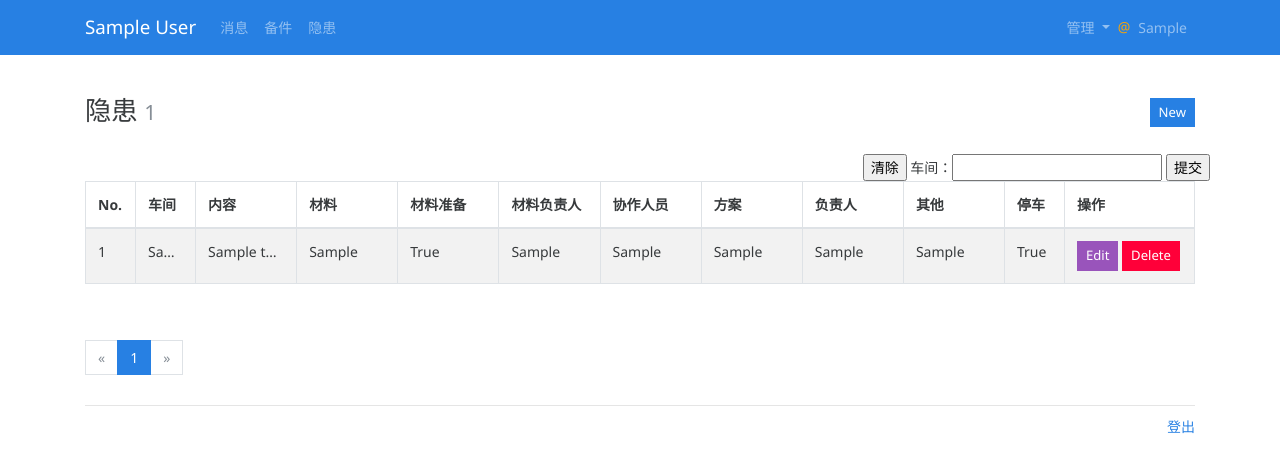
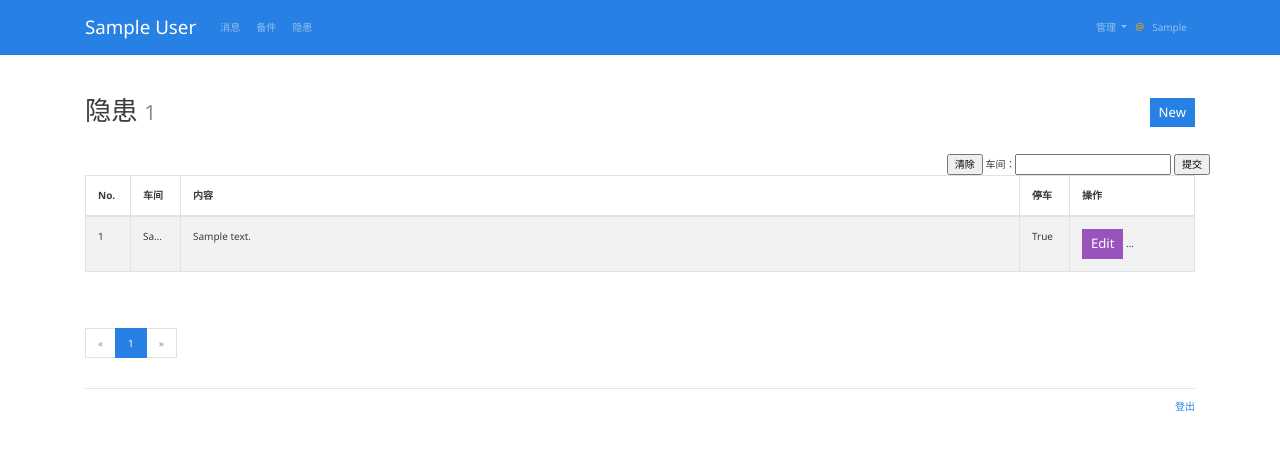
Before and after one commit to beatyourface/my, a Flask app: page /hazard/hazard/manage in a window 1280 px wide. Shown: the top 473 px of the page. Run offline with Flask 3, Linux system fonts and the light colour scheme; a user stored in the database is signed in; tables that the repository leaves empty hold one stand-in row (values such as "Sample post"); parts of the project's set-up code (start-up, migrations or seed data) failed here and were passed over; some libraries are stand-ins or nearby versions.

Commit message:
four commit

```diff
--- a/hyyb/__init__.py
+++ b/hyyb/__init__.py
@@ -266,3 +266,7 @@ def register_request_handlers(app):
                     % (q.duration, q.context, q.statement)
                 )
         return response
+
+app = create_app('production')
+if __name__ == "__main__":
+        app.run()
--- a/hyyb/blueprints/spare.py
+++ b/hyyb/blueprints/spare.py
@@ -126,7 +126,7 @@ def spare_manage():
     seek_form.designation1.data = seek.designation1
     pagination = Spare.query.order_by(Spare.departmentp_id.asc()).\
         filter(Spare.designation.like('%' + desgination1 + '%')).paginate(
-        page=page, per_page=current_app.config['HYYB_SPARE_PER_PAGE'])
+        page=page, per_page=current_app.config['HYYB_SPARE_MANAGE_PER_PAGE'])
     spares = pagination.items
 
     if not spares:
--- a/hyyb/settings.py
+++ b/hyyb/settings.py
@@ -98,8 +98,8 @@ class TestingConfig(BaseConfig):
 
 
 class ProductionConfig(BaseConfig):
-    SQLALCHEMY_DATABASE_URI = os.getenv('DATABASE_URL', prefix + os.path.join(basedir, 'data.db'))
-
+    #SQLALCHEMY_DATABASE_URI = os.getenv('DATABASE_URL', prefix + os.path.join(basedir, 'data.db'))
+    SQLALCHEMY_DATABASE_URI = f'mysql+pymysql://{user}:{pwd}@{host}:3306/{dbn}?charset=utf8mb4'
 
 config = {
     'development': DevelopmentConfig,
--- a/hyyb/templates/admin/manage_department.html
+++ b/hyyb/templates/admin/manage_department.html
@@ -15,11 +15,11 @@
         <table class="table table-striped">
             <thead>
             <tr>
-                <th style="width:60px">No.</th>
+                <th style="width:45px">No.</th>
 
                 <th>名称</th>
                 <th>其他</th>
-                <th style="width:130px">操作</th>
+                <th style="width:125px">操作</th>
             </tr>
             </thead>
             {% for department in departments %}
--- a/hyyb/templates/admin/manage_departmentp.html
+++ b/hyyb/templates/admin/manage_departmentp.html
@@ -15,11 +15,11 @@
         <table class="table table-striped">
             <thead>
             <tr>
-                <th style="width:60px">No.</th>
+                <th style="width:55px">No.</th>
 
                 <th>名称</th>
                 <th>其他</th>
-                <th style="width:130px">操作</th>
+                <th style="width:125px">操作</th>
             </tr>
             </thead>
             {% for departmentp in departmentps %}
--- a/hyyb/templates/admin/manage_link.html
+++ b/hyyb/templates/admin/manage_link.html
@@ -16,7 +16,7 @@
         <table class="table table-striped">
             <thead>
             <tr>
-                <th style="width:60px">No.</th>
+                <th style="width:45px">No.</th>
                 <th>名称</th>
                 <th>URL</th>
                 <th style="width:130px">操作</th>
--- a/hyyb/templates/admin/show_departmentp.html
+++ b/hyyb/templates/admin/show_departmentp.html
@@ -20,11 +20,11 @@
         <table class="table table-striped table-bordered"  >
             <thead>
             <tr>
-                <th style="width:60px">架号</th>
-                <th style="width:60px">层号</th>
+                <th style="width:45px">架号</th>
+                <th style="width:45px">层号</th>
                 <th>名称</th>
                 <th>型号</th>
-                <th style="width:60px">数量</th>
+                <th style="width:45px">数量</th>
 
             </tr>
             </thead>
--- a/hyyb/templates/base.html
+++ b/hyyb/templates/base.html
@@ -16,7 +16,7 @@
 
 
 
-<body style="font-size: 14px;">
+<body style="font-size: 10px;">
 {% block nav %}
     <nav class="navbar navbar-expand-lg navbar-dark bg-primary">
         <div class="container">
--- a/hyyb/templates/hazard/hazard_manage.html
+++ b/hyyb/templates/hazard/hazard_manage.html
@@ -25,18 +25,11 @@
         <table class="table table-striped table-bordered">
             <thead>
             <tr>
-                <th style="width:50px">No.</th>
-                <th style="width:60px">车间</th>
+                <th style="width:45px">No.</th>
+                <th style="width:50px">车间</th>
                 <th>内容</th>
-                <th>材料</th>
-                <th>材料准备</th>
-                <th>材料负责人</th>
-                <th>协作人员</th>
-                <th>方案</th>
-                <th>负责人</th>
-                <th>其他</th>
-                <th style="width:60px">停车</th>
-                <th style="width:130px">操作</th>
+                <th style="width:50px">停车</th>
+                <th style="width:125px">操作</th>
 
             </tr>
             </thead>
@@ -45,13 +38,6 @@
                     <td>{{ loop.index + ((page - 1) * config.HYYB_HAZARD_MANAGE_PER_PAGE) }}</td>
                     <td>{{ hazard.department.designation }}</td>
                     <td>{{ hazard.content }}</td>
-                    <td>{{ hazard.material }}</td>
-                    <td>{{ hazard.material_ok }}</td>
-                    <td>{{ hazard.director }}</td>
-                    <td>{{ hazard.cooperators }}</td>
-                    <td>{{ hazard.scheme }}</td>
-                    <td>{{ hazard.leader }}</td>
-                    <td>{{ hazard.othr }}</td>
                     <td>{{ hazard.onstop }}</td>
 
                     <td>
--- a/hyyb/templates/hazard/hazard_show.html
+++ b/hyyb/templates/hazard/hazard_show.html
@@ -10,7 +10,7 @@
 
     <table class="table table-condensed table-hover">
       <tr>
-          <th>日期</th>
+          <th style="width:80px">日期</th>
         <td>{{ moment(hazard.timestamp).format('YY-MM-DD') }}</td>
       </tr>
         <tr>
--- a/hyyb/templates/message/message_manage.html
+++ b/hyyb/templates/message/message_manage.html
@@ -16,11 +16,10 @@
         <table class="table table-striped">
             <thead>
             <tr>
-                <th style="width:60px">No.</th>
+                <th style="width:45px">No.</th>
                 <th>名称</th>
                 <th>内容</th>
-                <th>其他</th>
-                <th style="width:130px">操作</th>
+                <th style="width:125px">操作</th>
             </tr>
             </thead>
             {% for message in messages %}
@@ -28,7 +27,6 @@
                     <td>{{ loop.index + ((page - 1) * config.HYYB_MESSAGE_MANAGE_PER_PAGE) }}</td>
                     <td>{{ message.designation }}</td>
                     <td><a href="{{ url_for('message.index') }}">{{ message.body|striptags|truncate(8) }}...</a></td>
-                    <TD>{{ message.othr }}</TD>
                     <td>
                         <a class="btn btn-info btn-sm" href="{{ url_for('.message_edit', message_id=message.id) }}">Edit</a>
                         <form class="inline" method="post" action="{{ url_for('.message_delete', message_id=message.id) }}">
--- a/hyyb/templates/spare/spare_show.html
+++ b/hyyb/templates/spare/spare_show.html
@@ -10,7 +10,7 @@
 
     <table class="table table-condensed table-hover">
       <tr>
-        <th>No</th>
+        <th style="width:80px">No</th>
         <td>{{ spare.id }}</td>
       </tr>
       <tr>
--- a/hyyb/templates/spare/spare_view.html
+++ b/hyyb/templates/spare/spare_view.html
@@ -43,11 +43,11 @@
         <table  class="table table-striped table-bordered ">
             <thead>
             <tr>
-                <th style="width:60px">No.</th>
-                <th style="width:60px">仓库</th>
+                <th style="width:50px">No.</th>
+                <th style="width:45px">仓库</th>
                 <th>名称</th>
                 <th>型号</th>
-                <th style="width:60px">数量</th>
+                <th style="width:45px">数量</th>
 
             </tr>
             </thead>
```
Also changed, not shown: hyyb/templates/admin/show_department.html (+3 -5 lines), hyyb/templates/hazard/hazard_view.html (+4 -6 lines), hyyb/templates/spare/spare_manage.html (+4 -4 lines), data-dev.db (deleted), 3 other files.
